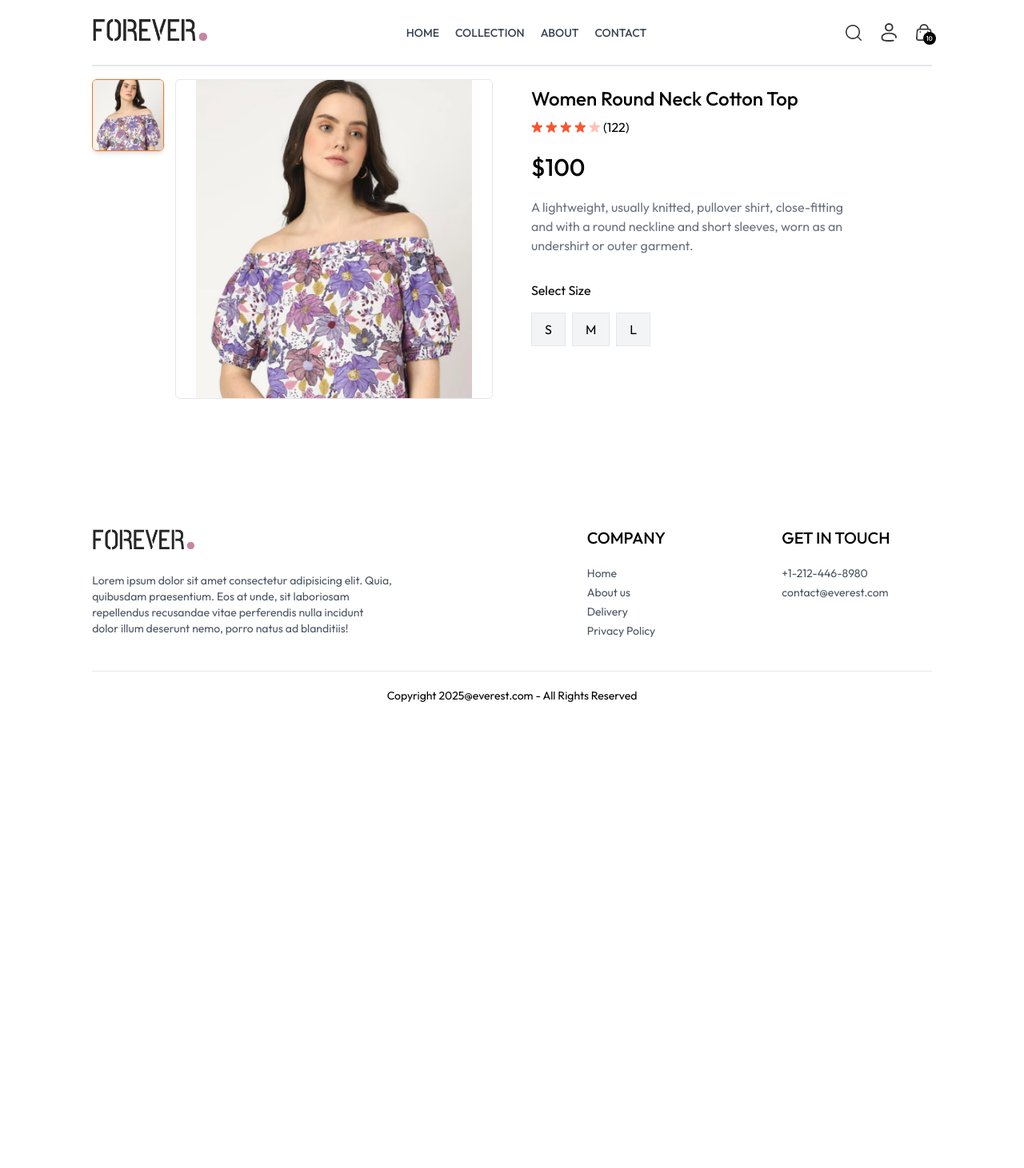
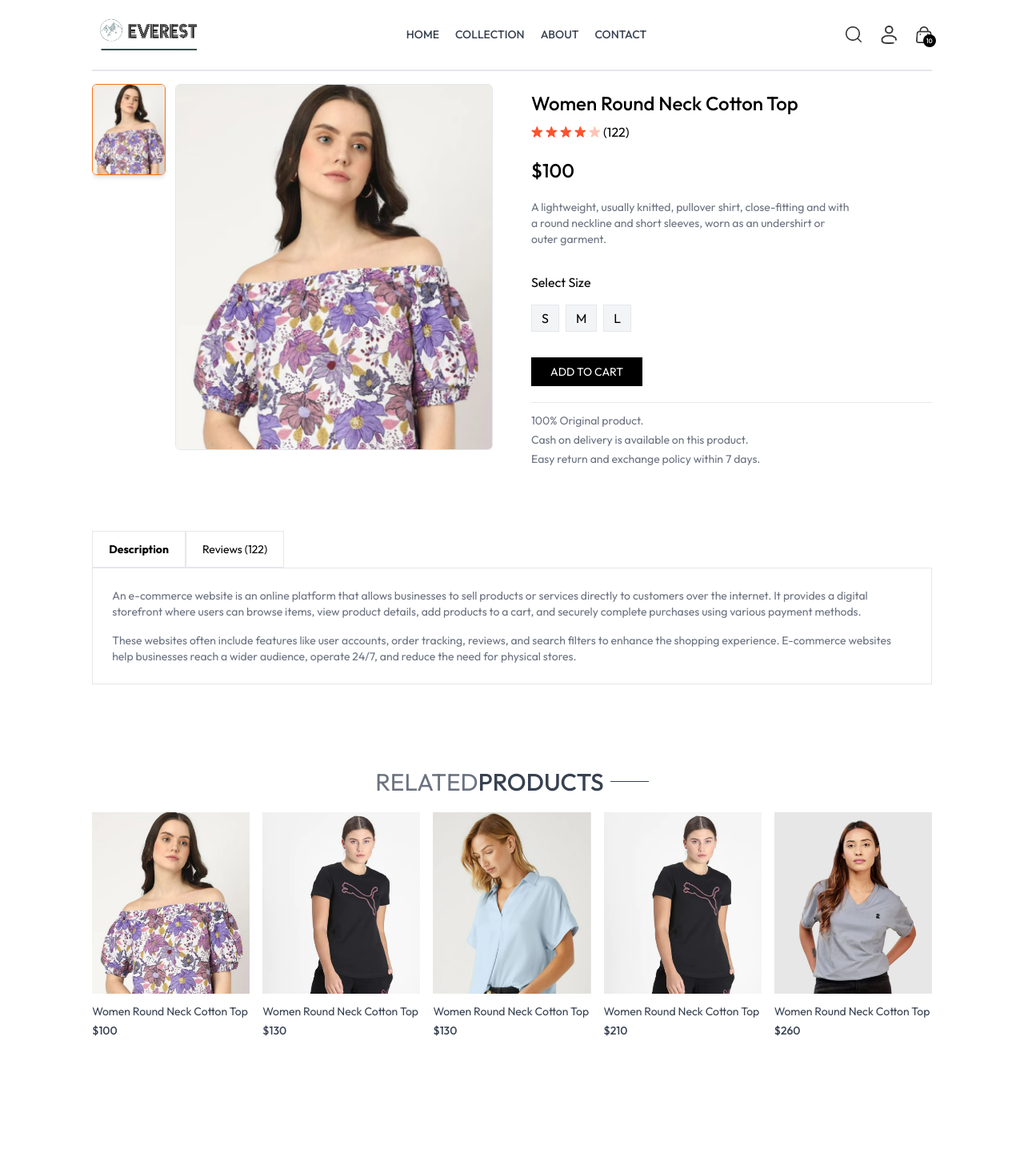
Before and after one commit to ShakshiAgl/everest-ecommerce, a React (Vite) app in the folder frontend/: page /product/aaaaa in a window 1280 px wide. Shown: the top 1461 px of the page at 80% size. Before the commit the page ends 900 px from the top, so only its background shows below. Built offline with nearby package versions, Linux system fonts and the light colour scheme.

Commit message:
Added toastify

```diff
--- a/frontend/src/App.jsx
+++ b/frontend/src/App.jsx
@@ -12,12 +12,14 @@ import PlaceOrder from './pages/PlaceOrder';
 import Orders from './pages/Orders';
 import Footer from './components/Footer';
 import SearchBar from './components/SearchBar';
-
+import { ToastContainer } from 'react-toastify';
+import 'react-toastify/dist/ReactToastify.css';
 
 function App() {
   return (
 
     <div className='px-4 sm:px-[5vw] md:px-[7vw] lg:px-[9vw]'>
+      <ToastContainer />
       <Navbar />
       <SearchBar />
       <Routes>
--- a/frontend/src/assets/frontend_assets/assets.js
+++ b/frontend/src/assets/frontend_assets/assets.js
@@ -55,7 +55,7 @@ import p_img51 from './p_img51.png'
 import p_img52 from './p_img52.png'
 
 
-import logo from './logo.png'
+import logo from './logo2.jpeg'
 import hero_img from './hero_img.png'
 import cart_icon from './cart_icon.png'
 import bin_icon from './bin_icon.png'
--- a/frontend/src/components/Navbar.jsx
+++ b/frontend/src/components/Navbar.jsx
@@ -11,7 +11,7 @@ const Navbar = () => {
 
   return (
    <div className='flex items-center justify-between py-5 font-medium'>
-    <Link to ='/'> <img src={assets.logo} className='w-36' alt="" /> </Link>
+    <Link to ='/'> <img src={assets.logo} className='product-gallery w-36' alt="" /> </Link>
     <ul className='hidden sm:flex gap-5 text-sm text-gray-700'>
 
      <NavLink to='/' className = 'flex flex-col items-center gap-1'>
--- /dev/null
+++ b/frontend/src/components/RelatedProducts.jsx
@@ -0,0 +1,35 @@
+import { ShopContext } from '@/context/ShopContext'
+import React, { useContext, useEffect, useState } from 'react'
+import Title from './Title';
+import ProductItem from './ProductItem';
+
+const RelatedProducts = ({category, subCategory}) => {
+
+  const {products} = useContext(ShopContext);
+  const [related, setRelated] = useState([]);
+
+  useEffect(()=>{
+     if(products.length > 0){
+        let productsCopy = products.slice();
+        productsCopy = productsCopy.filter((item) => category === item.category);
+        productsCopy = productsCopy.filter((item)=> subCategory === item.subCategory );
+
+        setRelated(productsCopy.slice(0,5));
+     }
+  },[products])
+
+  return (
+    <div className='my-24'>
+      <div className='text-center text-3xl py-2'>
+        <Title text1={'RELATED'} text2={'PRODUCTS'} />
+      </div>
+      <div className='grid grid-cols-2 sm:grid-cols-3 md:grid-cols-4 lg:grid-cols-5 gap-4 gap-y-6'>
+        {related.map((item, index)=>(
+            <ProductItem key={index} id={item._id} name={item.name} price={item.price}  image={item.image} />
+        ))}
+      </div>
+    </div>
+  )
+}
+
+export default RelatedProducts
--- a/frontend/src/context/ShopContext.jsx
+++ b/frontend/src/context/ShopContext.jsx
@@ -1,5 +1,6 @@
 import { products } from "@/assets/frontend_assets/assets";
-import { createContext, useState } from "react";
+import { createContext, useEffect, useState } from "react";
+import { toast } from "react-toastify";
 
 export const ShopContext = createContext();
 
@@ -9,9 +10,35 @@ const ShopContextProvider = (props) => {
   const delivery_fee = 10;
   const [search, setSearch] = useState('');
   const [showSearch, setShowSearch] = useState(false);
+  const [cartItems, setCartItems] = useState({});
+
+  const addToCart  = async (itemId, size) => {
+
+    if(!size){
+      toast.error('Select Product Size');
+      return;
+    }
+
+     let cartData = structuredClone(cartItems);
+     if(cartData[itemId]){
+        if(cartData[itemId][size]){
+          cartData[itemId][size] +=1;
+        }else{
+          cartData[itemId][size] = 1;
+        }
+     }else{
+      cartData[itemId] = {};
+      cartData[itemId] [size] = 1;
+     }
+     setCartItems(cartData);
+  }
+
+  useEffect(()=>{
+    console.log(cartItems);
+  },[cartItems]);
 
   const value = {
-     products , currency , delivery_fee, search, setSearch, showSearch, setShowSearch
+     products , currency , delivery_fee, search, setSearch, showSearch, setShowSearch, cartItems, addToCart
   }
 
   return (
--- a/frontend/src/pages/Product.jsx
+++ b/frontend/src/pages/Product.jsx
@@ -1,11 +1,12 @@
 import { assets } from '@/assets/frontend_assets/assets';
+import RelatedProducts from '@/components/RelatedProducts';
 import { ShopContext } from '@/context/ShopContext';
 import React, { useContext, useEffect, useState } from 'react';
 import { useParams } from 'react-router-dom';
 
 const Product = () => {
   const { productId } = useParams();
-  const { products, currency } = useContext(ShopContext);
+  const { products, currency, addToCart } = useContext(ShopContext);
   const [productData, setProductData] = useState(false);
   const [image, setImage] = useState('');
   const [size, setSize] = useState('');
@@ -40,7 +41,7 @@ const Product = () => {
                 onClick={() => setImage(item)}
                 src={item}
                 key={index}
-                className={`w-[30%] sm:w-[90px] sm:h-[90px] sm:mb-3 object-cover flex-shrink-0 cursor-pointer border rounded-md transition-all duration-200 ${
+                className={`w-[30%] sm:w-[115px] sm:h-[114px] sm:mb-3 object-cover flex-shrink-0 cursor-pointer border rounded-md transition-all duration-200 ${
                   image === item
                     ? 'border-orange-500 shadow-md'
                     : 'border-gray-300 hover:border-black hover:shadow-md'
@@ -52,7 +53,7 @@ const Product = () => {
 
           <div className='w-full sm:w-[80%] flex justify-center items-start'>
             <img
-              className='max-w-[400px] max-h-[400px] w-full h-auto object-contain border rounded-md'
+              className='max-w-[500px] max-h-[500px] w-full h-auto object-contain border rounded-md'
               src={image}
               alt=""
             />
@@ -70,11 +71,11 @@ const Product = () => {
             <img src={assets.star_dull_icon} alt="" className="w-3.5" />
             <p>(122)</p>
           </div>
-          <p className='mt-5 text-3xl font-medium'>
+          <p className='mt-5 text-2xl font-medium'>
             {currency}
             {productData.price}
           </p>
-          <p className='mt-5 text-gray-500 md:w-4/5'>{productData.description}</p>
+          <p className='mt-5 text-sm text-gray-500 md:w-4/5'>{productData.description}</p>
           <div className='flex flex-col gap-4 my-8'>
             <p>Select Size</p>
             <div className='size-selector flex gap-2'>
@@ -82,7 +83,7 @@ const Product = () => {
                 <button
                   key={index}
                   onClick={() => setSize(item)}
-                  className={`border py-2 px-4 bg-gray-100 ${
+                  className={`border py-1 px-3 bg-gray-100 ${
                     item === size ? 'border-orange-500' : ''
                   }`}
                 >
@@ -91,8 +92,30 @@ const Product = () => {
               ))}
             </div>
           </div>
+          <button onClick={()=>addToCart(productData._id, size)} className='bg-black text-white px-6 py-2 text-sm active:bg-gray-700'>ADD TO CART</button>
+          <hr className='mt-5 sm:w:4/5' />
+          <div className='text-sm text-gray-500 mt-3 flex flex-col gap-1'>
+             <p>100% Original product.</p>
+             <p>Cash on delivery is available on this product.</p>
+             <p>Easy return and exchange policy within 7 days.</p>
+          </div>
         </div>
       </div>
+      {/* Description & Review Section */}
+      <div className='mt-20'>
+        <div className='flex'>
+          <b className='border px-5 py-3 text-sm'>Description</b>
+          <p className='border px-5 py-3 text-sm'>Reviews (122)</p>
+        </div>
+        <div className='flex flex-col gap-4 border px-6 py-6 text-sm text-gray-500'>
+           <p>An e-commerce website is an online platform that allows businesses to sell products or services directly to customers over the internet. It provides a digital storefront where users can browse items, view product details, add products to a cart, and securely complete purchases using various payment methods. </p>
+           <p>These websites often include features like user accounts, order tracking, reviews, and search filters to enhance the shopping experience. E-commerce websites help businesses reach a wider audience, operate 24/7, and reduce the need for physical stores.</p>
+        </div>
+      </div>
+
+      {/* display related products  */}
+      <RelatedProducts category={productData.category} subCategory={productData.subCategory} />
+
     </div>
   ) : (
     <div className='opacity-0'></div>
```
Also changed, not shown: frontend/src/assets/frontend_assets/logo2.jpeg (added).
